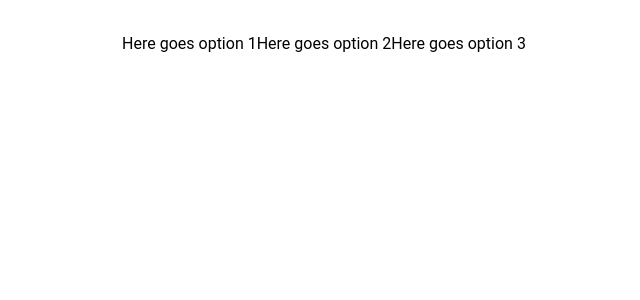
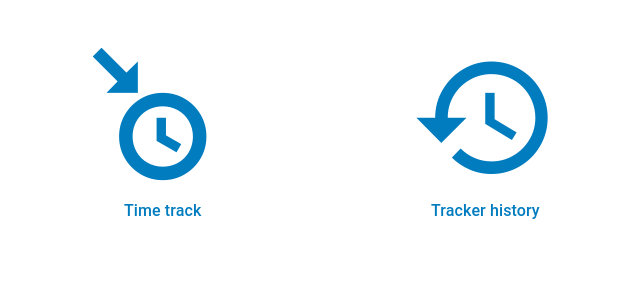
Before and after one commit to DavCorSar/TickTask, a Nuxt app in the folder gui/: page /home in a window 1280 px wide. Shown: the top 300 px of the page, without its empty margins (316-956 px from the left). Built offline with nearby package versions, Linux system fonts and the light colour scheme; no server answers.

Commit message:
feat: Include new buttons that redirect to the pages to check-in / out and to visit the history

```diff
--- a/gui/components/Home.vue
+++ b/gui/components/Home.vue
@@ -1,38 +1,41 @@
 <template>
-
   <v-container class="mx-auto">
     <v-row justify="center" align="center" class="text-center" no-gutters>
-            <div class="text-h3 mb-10">Here goes option 1</div>
-            <!-- <v-col cols="12" md="4">
-                <v-btn @click="goTo('my-scenarios')" variant="text" size="200" stacked color="primary">
-                    <v-icon size="150">mdi-hospital-building</v-icon>
-                    <span class="mt-2 text-lg font-semibold text-gray-800">Mis escenarios</span>
+      <v-col cols="12" md="4">
+        <v-btn
+          @click="goTo('time-tracking')"
+          variant="text"
+          size="200"
+          stacked
+          color="primary">
+          <v-icon size="150">mdi-clock-in</v-icon>
+          <span class="mt-2 text-lg font-semibold text-gray-800"
+            >Time track</span
+          >
         </v-btn>
-            </v-col> -->
+      </v-col>
 
-            <div class="text-h3 mb-10">Here goes option 2</div>
-            <!-- <v-col cols="12" md="4">
-                <v-btn @click="goTo('simulations')" variant="text" size="200" stacked color="primary">
-                    <v-icon size="150">mdi-cog</v-icon>
-                    <span class="mt-2 text-lg font-semibold text-gray-800">Simulaciones</span>
+      <v-col cols="12" md="4">
+        <v-btn
+          @click="goTo('time-history')"
+          variant="text"
+          size="200"
+          stacked
+          color="primary">
+          <v-icon size="150">mdi-history</v-icon>
+          <span class="mt-2 text-lg font-semibold text-gray-800"
+            >Tracker history</span
+          >
         </v-btn>
-            </v-col> -->
-
-            <div class="text-h3 mb-10">Here goes option 3</div>
-            <!-- <v-col cols="12" md="4">
-                <v-btn @click="goTo('optimizations')" variant="text" size="200" stacked color="primary">
-                    <v-icon size="150">mdi-clipboard-check</v-icon>
-                    <span class="mt-2 text-lg font-semibold text-gray-800">Optimizaciones</span>
-                </v-btn>
-            </v-col> -->
+      </v-col>
     </v-row>
   </v-container>
 </template>
 
 <script setup>
-const router = useRouter()
+  const router = useRouter();
 
   function goTo(path) {
-    router.push(`/${path}`)
+    router.push(`/${path}`);
   }
 </script>
```
Lines whose indentation alone changed are shown as unchanged.
